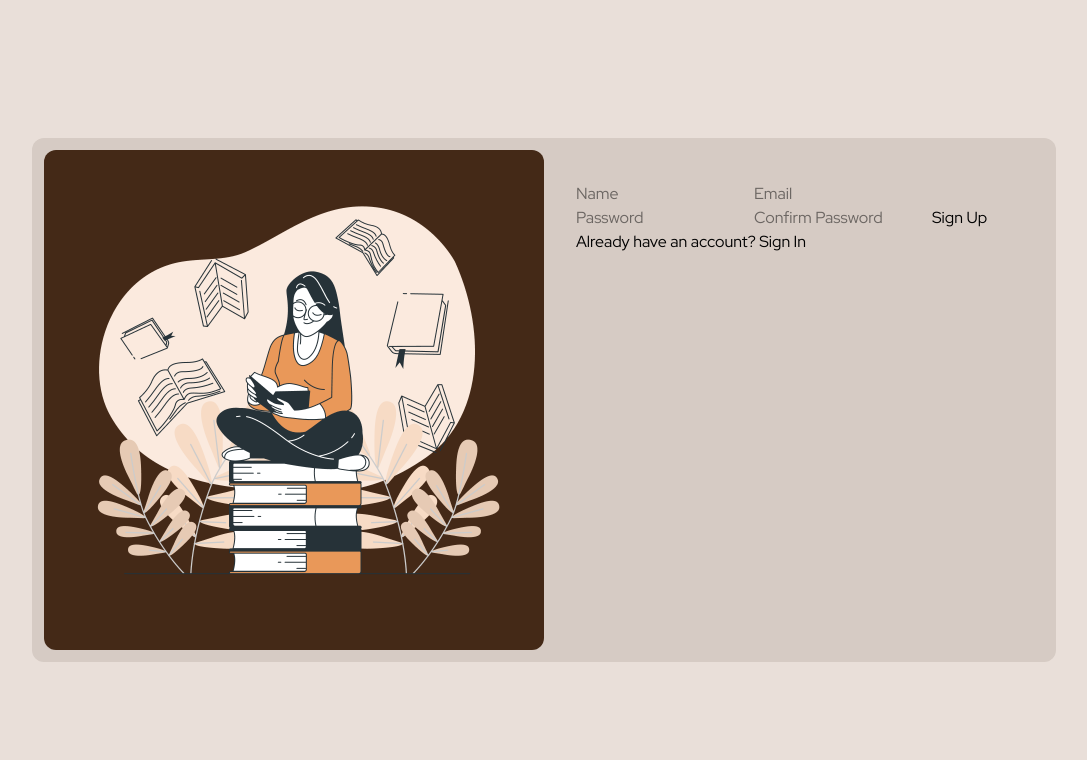
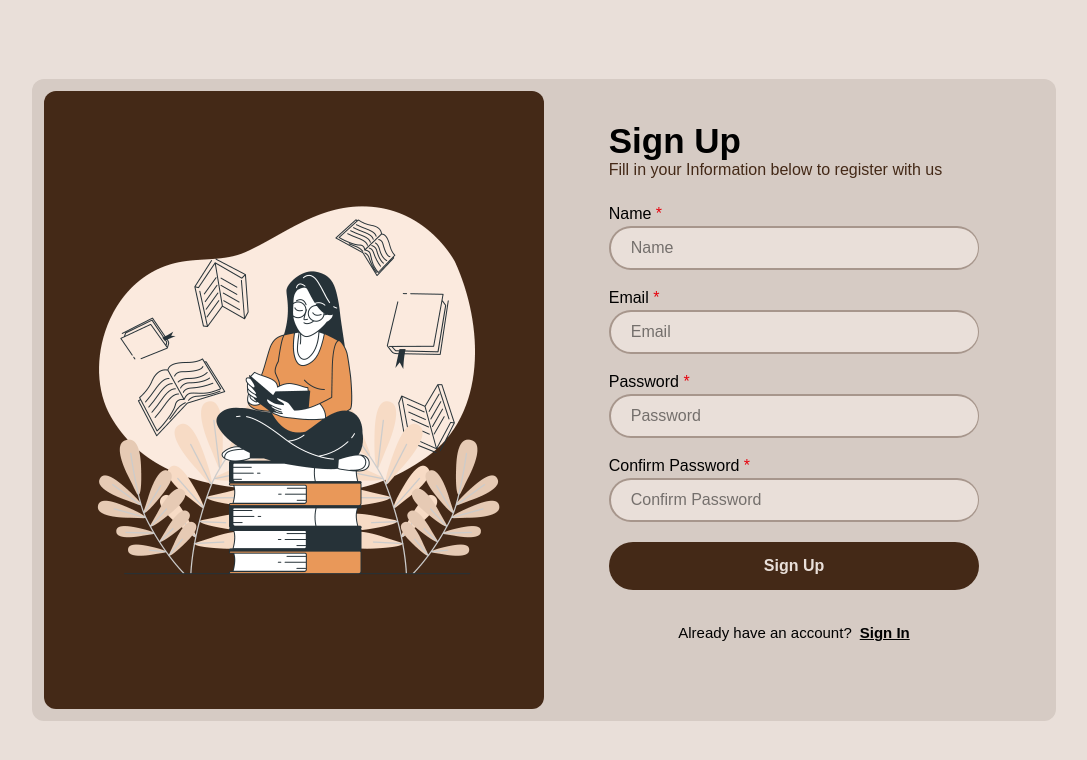
Before and after one commit to gowri-sanker-s/milestone, a Next.js app: page /sign-up in a window 1280 px wide. Shown: the top 760 px of the page, without its empty margins (96-1183 px from the left). Built offline with nearby package versions, Linux system fonts and the light colour scheme; no server answers; a web font is replaced by a local one.

Commit message:
feat: Improve sign-up form UI with enhanced styling, labels, input wrappers, and a new font.

```diff
--- a/app/(auth)/sign-up/SignUpForm.tsx
+++ b/app/(auth)/sign-up/SignUpForm.tsx
@@ -5,6 +5,7 @@ import { useActionState } from "react";
 import { useFormStatus } from "react-dom";
 import { signUpUser } from "@/lib/actions/user.action";
 import { useSearchParams } from "next/navigation";
+import { funnel } from "@/lib/fonts";
 export const SignUpForm = () => {
   const searchParams = useSearchParams();
   const callbackUrl = searchParams.get("callbackUrl") || "/";
@@ -16,16 +17,31 @@ export const SignUpForm = () => {
   const SignUpButton = () => {
     const { pending } = useFormStatus();
     return (
-      <button type="submit" disabled={pending}>
+      <button
+        type="submit"
+        disabled={pending}
+        className={` ${funnel.className} bg-primary-text p-3 rounded-full mt-5 w-full text-primary-bg font-semibold`}
+      >
         {pending ? "Submitting..." : "Sign Up"}
       </button>
     );
   };
   return (
-    <div>
-      {" "}
-      <form action={action}>
+    <div className="md:max-w-[85%] mx-auto">
+      <h2
+        className={`${funnel.className} text-[35px] text-left! w-full font-extrabold justify-self-center leading-[1]`}
+      >
+        Sign Up
+      </h2>
+      <p className={`${funnel.className} text-left! w-full text-primary-text`}>
+        Fill in your Information below to register with us
+      </p>
+      <form action={action} className="mt-5">
         <input type="hidden" name="callbackUrl" value={callbackUrl} />
+        <div className="fields">
+          <label htmlFor="name" className={`${funnel.className} font-medium`}>
+            Name <span className="text-red-600">*</span>
+          </label>
           <input
             id="name"
             name="name"
@@ -34,7 +50,13 @@ export const SignUpForm = () => {
             placeholder="Name"
             autoComplete="name"
             defaultValue={signUpDefaultValues.name}
+            className={`bg-primary-bg p-2 rounded-full border-2 border-r border-primary-text/40 block w-full focus-visible:outline-0 ${funnel.className} pl-5`}
           />
+        </div>
+        <div className="fields mt-4">
+          <label htmlFor="email" className={`${funnel.className} font-medium`}>
+            Email <span className="text-red-600">*</span>
+          </label>
           <input
             id="email"
             name="email"
@@ -43,31 +65,54 @@ export const SignUpForm = () => {
             placeholder="Email"
             autoComplete="email"
             defaultValue={signUpDefaultValues.email}
+            className={`bg-primary-bg p-2 rounded-full border-2 border-r border-primary-text/40 block w-full focus-visible:outline-0 ${funnel.className} pl-5`}
           />
+        </div>
+        <div className="fields mt-4">
+          <label
+            htmlFor="password"
+            className={`${funnel.className} font-medium`}
+          >
+            Password <span className="text-red-600">*</span>
+          </label>
+
           <input
             id="password"
             name="password"
-
             type="password"
             autoComplete="password"
             placeholder="Password"
             defaultValue={signUpDefaultValues.password}
+            className={`bg-primary-bg p-2 rounded-full border-2 border-r border-primary-text/40 block w-full focus-visible:outline-0 ${funnel.className} pl-5`}
           />
+        </div>
+        <div className="fields mt-4">
+          <label
+            htmlFor="confirmPassword"
+            className={`${funnel.className} font-medium`}
+          >
+            Confirm Password <span className="text-red-600">*</span>
+          </label>
           <input
             id="confirmPassword"
             name="confirmPassword"
-
             type="password"
             autoComplete="confirmPassword"
             placeholder="Confirm Password"
             defaultValue={signUpDefaultValues.confirmPassword}
+            className={`bg-primary-bg p-2 rounded-full border-2 border-r border-primary-text/40 block w-full focus-visible:outline-0 ${funnel.className} pl-5`}
           />
+        </div>
         <SignUpButton />
         {data && !data.success && <p>{data.message}</p>}
-        Already have an account?{" "}
-        <Link href="/sign-in" target="_self">
+        <div
+          className={`${funnel.className} flex flex-col sm:flex-row justify-center gap-2 items-center my-8 text-[15px]`}
+        >
+          <p className={` `}> Already have an account? </p>
+          <Link href="/sign-in" target="_self" className="font-bold underline">
             Sign In
           </Link>
+        </div>
       </form>
     </div>
   );
```
Lines whose indentation alone changed are shown as unchanged.
